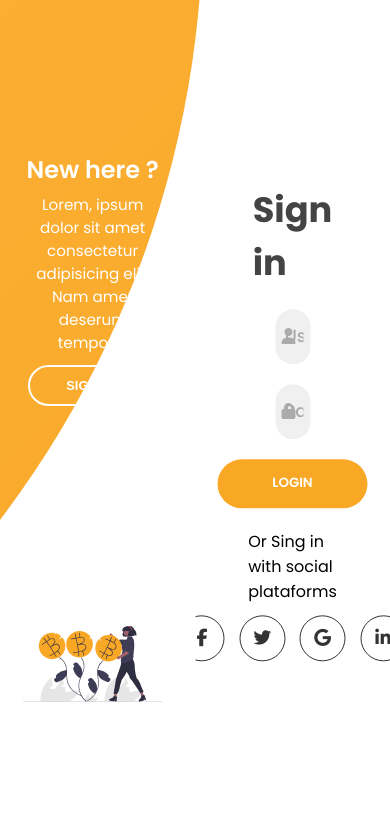
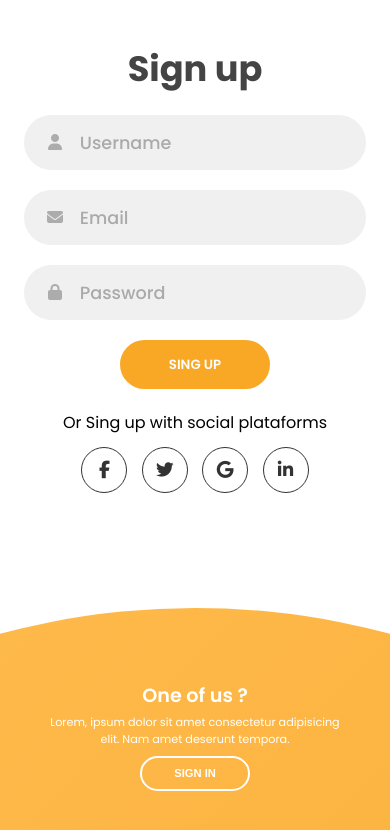
Before and after one commit to RafaSouzaReis/Login-Animated, a plain HTML site: page index.html in a window 390 px wide. Both pictures are taken after a click on the button "SIGN UP". Drawn offline with Linux system fonts and the light colour scheme.

Commit message:
Finishing animation and app
Finishing animation and app

```diff
--- a/app.js
+++ b/app.js
@@ -0,0 +1,11 @@
+const signInBtn = document.querySelector("#sign-in-btn")
+const signUpBtn = document.querySelector("#sign-up-btn")
+const container = document.querySelector(".container")
+
+signUpBtn.addEventListener('click', () => {
+    container.classList.add("sign-up-mode")
+})
+
+signInBtn.addEventListener('click', () => {
+    container.classList.remove("sign-up-mode")
+})
--- a/index.html
+++ b/index.html
@@ -91,7 +91,7 @@
               Lorem, ipsum dolor sit amet consectetur adipisicing elit. Nam amet
               deserunt tempora.
             </p>
-            <button class="btn transparent" id="sign-up-btn">Sign in</button>
+            <button class="btn transparent" id="sign-in-btn">Sign in</button>
           </div>
           <img src="./img/money.svg" class="image" />
         </div>
--- a/style.css
+++ b/style.css
@@ -28,6 +28,7 @@ input {
   right: 48%;
   transform: translateY(-50%);
   z-index: 6;
+  transition: 1.8s ease-in-out;
 }
 
 .container-form {
@@ -47,6 +48,7 @@ input {
   display: grid;
   grid-template-columns: 1fr;
   z-index: 5;
+  transition: 1s 0.7s ease-in-out;
 }
 
 form {
@@ -58,6 +60,7 @@ form {
   overflow: hidden;
   grid-column: 1 / 2;
   grid-row: 1 / 2;
+  transition: 0.2s 0.7s ease-in-out;
 }
 
 form.form-signin {
@@ -189,6 +192,7 @@ form.form-signup {
 
 .panel .content {
   color: #fff;
+  transition: 0.9s 0.6s ease-in-out;
 }
 
 .panel h3 {
@@ -214,9 +218,164 @@ form.form-signup {
 
 .image {
   width: 100%;
+  transition: 1.1s 0.4s ease-in-out;
 }
 
 .right-panel .content,
 .right-panel .image {
   transform: translateX(800px);
 }
+
+.container.sign-up-mode:before {
+  transform: translate(100%, -50%);
+  right: 52%;
+}
+
+.container.sign-up-mode .left-panel .image,
+.container.sign-up-mode .left-panel .content {
+  transform: translateX(-800px);
+}
+
+.container.sign-up-mode .right-panel .content,
+.container.sign-up-mode .right-panel .image {
+  transform: translateX(0px);
+}
+
+.container.container.sign-up-mode .left-panel {
+  pointer-events: none;
+}
+
+.container.container.sign-up-mode .right-panel {
+  pointer-events: all;
+}
+
+.container.container.sign-up-mode .container-signin-singnup {
+  left: 25%;
+}
+
+.container.sign-up-mode form.form-signin {
+  z-index: 1;
+  opacity: 0;
+}
+
+.container.sign-up-mode form.form-signup {
+  z-index: 2;
+  opacity: 1;
+}
+
+@media (max-width: 870px) {
+  .container {
+    min-height: 800px;
+    height: 100vh;
+  }
+
+  .container:before {
+    width: 1500px;
+    height: 1500px;
+    left: 30%;
+    bottom: 68%;
+    transform: translateX(-50%);
+    right: initial;
+    top: initial;
+    transition: 2s ease-in-out;
+  }
+
+  .container-signin-singnup {
+    width: 100%;
+    left: 50%;
+    top: 95%;
+    transform: translate(-50%, -100%);
+    transition: 1s 0.8s ease-in-out;
+  }
+
+  .container-panels {
+    grid-template-columns: 1fr;
+    grid-template-rows: 1fr 2fr 1fr;
+  }
+
+  .panel {
+    flex-direction: row;
+    justify-content: space-around;
+    align-items: center;
+    padding: 2.5rem 8%;
+  }
+
+  .panel .content {
+    padding-right: 15%;
+    transition: 0.9s 0.8s ease-in-out;
+  }
+
+  .panel h3 {
+    font-size: 1.2rem;
+  }
+
+  .panel p {
+    font-size: 0.7rem;
+    padding: 0.5rem 0;
+  }
+
+  .btn.transparent {
+    width: 110px;
+    height: 35px;
+    font-size: 0.7rem;
+  }
+
+  .image {
+    width: 200px;
+    transition: 0.9s 0.6s ease-in-out;
+  }
+
+  .left-panel {
+    grid-row: 1 / 2;
+  }
+
+  .right-panel {
+    grid-row: 3 / 4;
+  }
+
+  .right-panel .content,
+  .right-panel .image {
+    transform: translateY(300px);
+  }
+
+  .container.sign-up-mode:before {
+    transform: translate(-50%, 100%);
+    bottom: 32%;
+    right: initial;
+  }
+
+  .container.sign-up-mode .left-panel .image,
+  .container.sign-up-mode .left-panel .content {
+    transform: translateY(-300px);
+  }
+
+  .container.sign-up-mode .container-signin-singnup {
+    top: 5%;
+    left: 50% !important;
+    transform: translate(-50%, 0);
+  }
+}
+
+@media (max-width: 570px){
+    form{
+        padding: 0 1.5rem;
+    }
+
+    .image{
+        display: none;
+    }
+
+    .panel .content{
+        padding: 0.5rem 1rem;
+    }
+
+    .container:before{
+        bottom: 72%;
+        left: 50%;
+    }
+
+    .container.sign-up-mode:before{
+        bottom: 28%;
+        left: 50%;
+    }
+}
```
